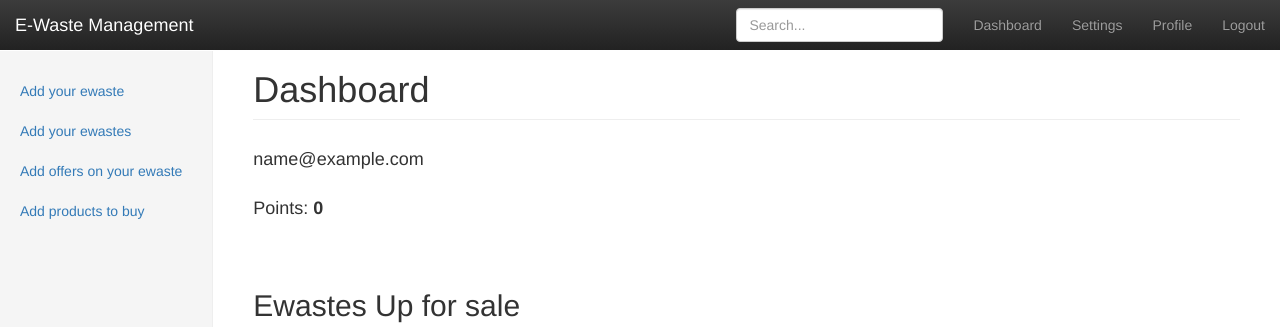
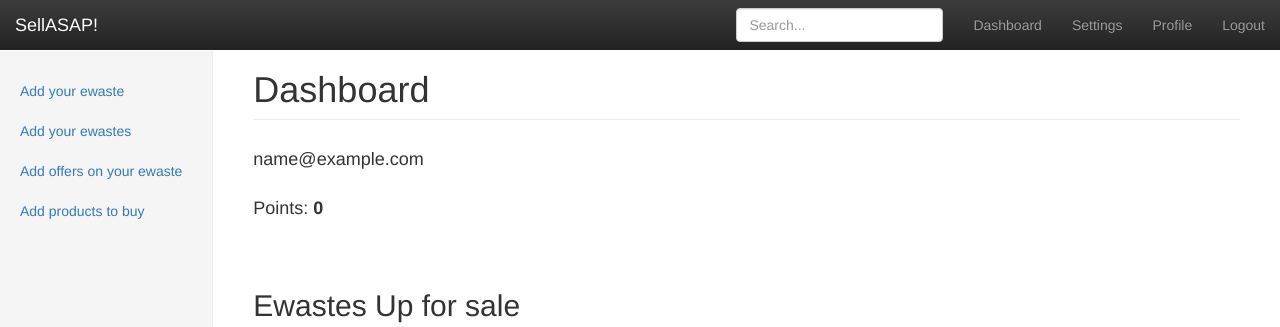
Before and after one commit to Lohit13/evs, a Django app: page /user/ in a window 1280 px wide. Shown: the top 327 px of the page. Run offline with Django 3.2, Linux system fonts and the light colour scheme; the visitor is signed in with stand-in values (Sample User, id 1); data comes from the database, SQL or seed files in the repository; data that the repository does not hold is empty; parts of the project's set-up code (start-up, migrations or seed data) failed here and were passed over; some libraries are stand-ins or nearby versions.

Commit message:
small update

```diff
--- a/userside/templates/base.html
+++ b/userside/templates/base.html
@@ -42,7 +42,7 @@
             <span class="icon-bar"></span>
             <span class="icon-bar"></span>
           </button>
-          <a class="navbar-brand" href="#">E-Waste Management</a>
+          <a class="navbar-brand" href="#">SellASAP!</a>
         </div>
         <div id="navbar" class="navbar-collapse collapse">
           <ul class="nav navbar-nav navbar-right">
```
